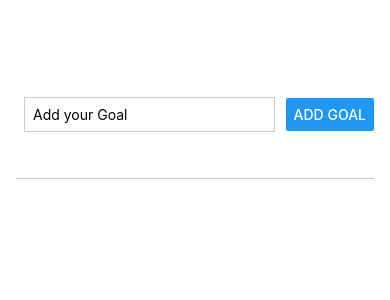
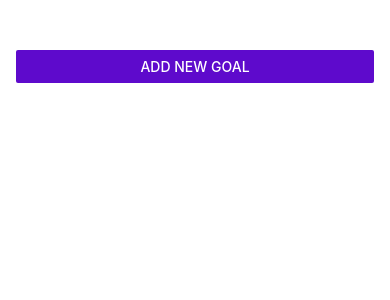
Before and after one commit to khan-yaseen/react-native-course, a React Native app: screen / in a window 390 px wide. Shown: the top 300 px of the page. Built offline with nearby package versions, Linux system fonts and the light colour scheme.

Commit message:
adding a modal

```diff
--- a/App.js
+++ b/App.js
@@ -1,10 +1,15 @@
 import { useState } from 'react';
-import { StyleSheet, View, FlatList } from 'react-native';
+import { StyleSheet, View, FlatList, Button } from 'react-native';
 import GoalItem from './components/GoalItem';
 import GoalInput from './components/GoalInput'
 
 export default function App() {
+  const [modalIsVisible, setModalIsVisible] = useState(false);
   const [goals, setGoals] = useState([]);
+
+  function addNewGoalHandler() {
+    setModalIsVisible(true);
+  }
 
   function addGoalHandler(enteredGoal) {
     setGoals((currentGoals) => [...currentGoals, { text: enteredGoal, id: Math.random().toString() }])
@@ -19,7 +24,8 @@
 
   return (
     <View style={styles.appContainer}>
-      <GoalInput onAddGoal={addGoalHandler}/>
+      <Button title='Add New Goal' color='#5e0acc' onPress={addNewGoalHandler}/>
+      {modalIsVisible && <GoalInput visible={modalIsVisible} AddGoal={addGoalHandler}/>}
       <View style={styles.goalsContainer}>
         <FlatList
         data={goals}
--- a/components/GoalInput.js
+++ b/components/GoalInput.js
@@ -1,5 +1,5 @@
 import { useState } from 'react';
-import { View, TextInput, Button, StyleSheet } from 'react-native';
+import { View, TextInput, Button, StyleSheet, Modal } from 'react-native';
 
 function GoalInput(props) {
     const [enteredGoal, setEnteredGoal] = useState('');
@@ -14,6 +14,7 @@
     }
 
     return (
+        <Modal visible={props.visible} animationType='slide'>
             <View style={styles.inputContainer}>
                 <TextInput
                     style={styles.textInput}
@@ -23,6 +24,7 @@
                 />
                 <Button title='Add Goal' onPress={addGoalHandler} />
             </View>
+        </Modal>
     )
 };
 
```
Lines whose indentation alone changed are shown as unchanged.
